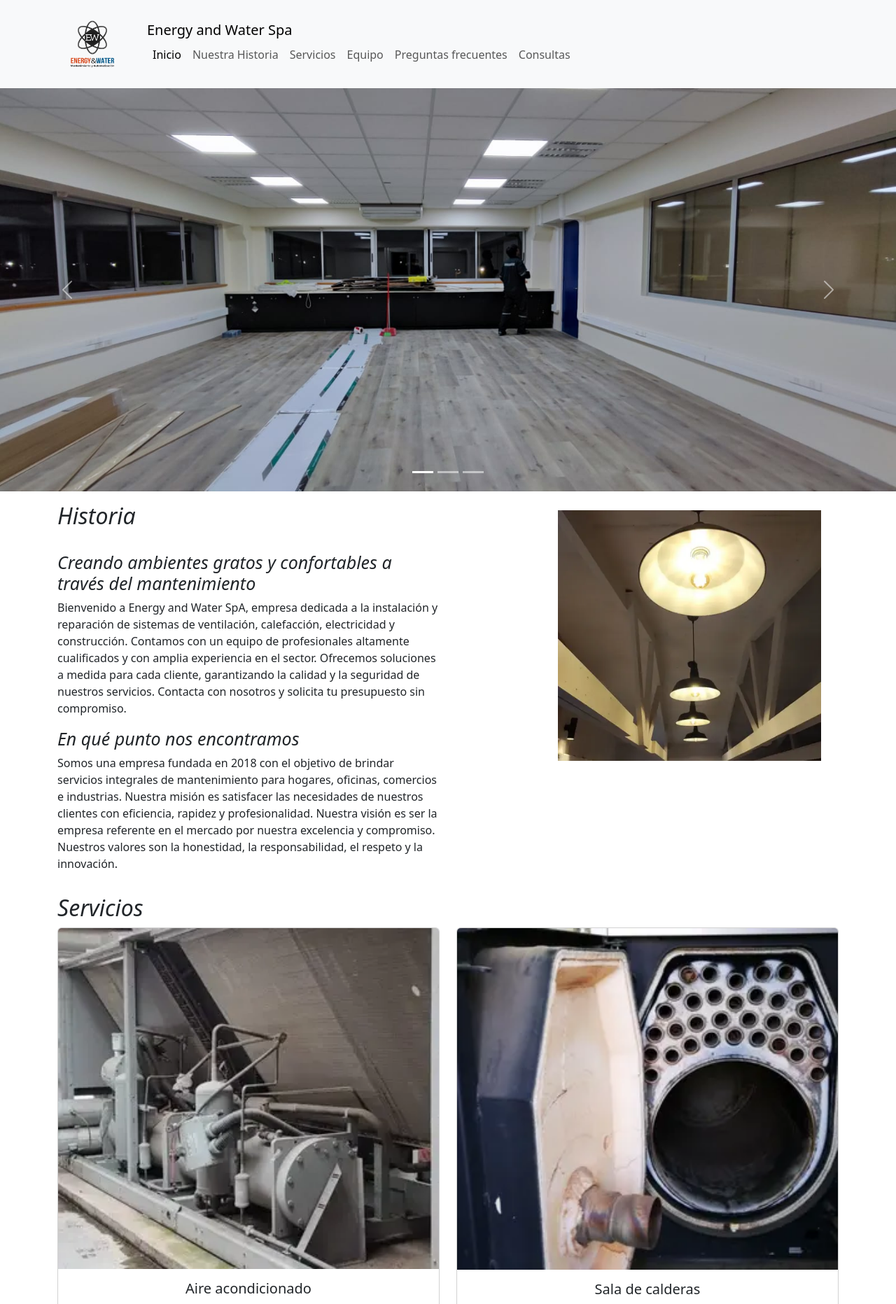
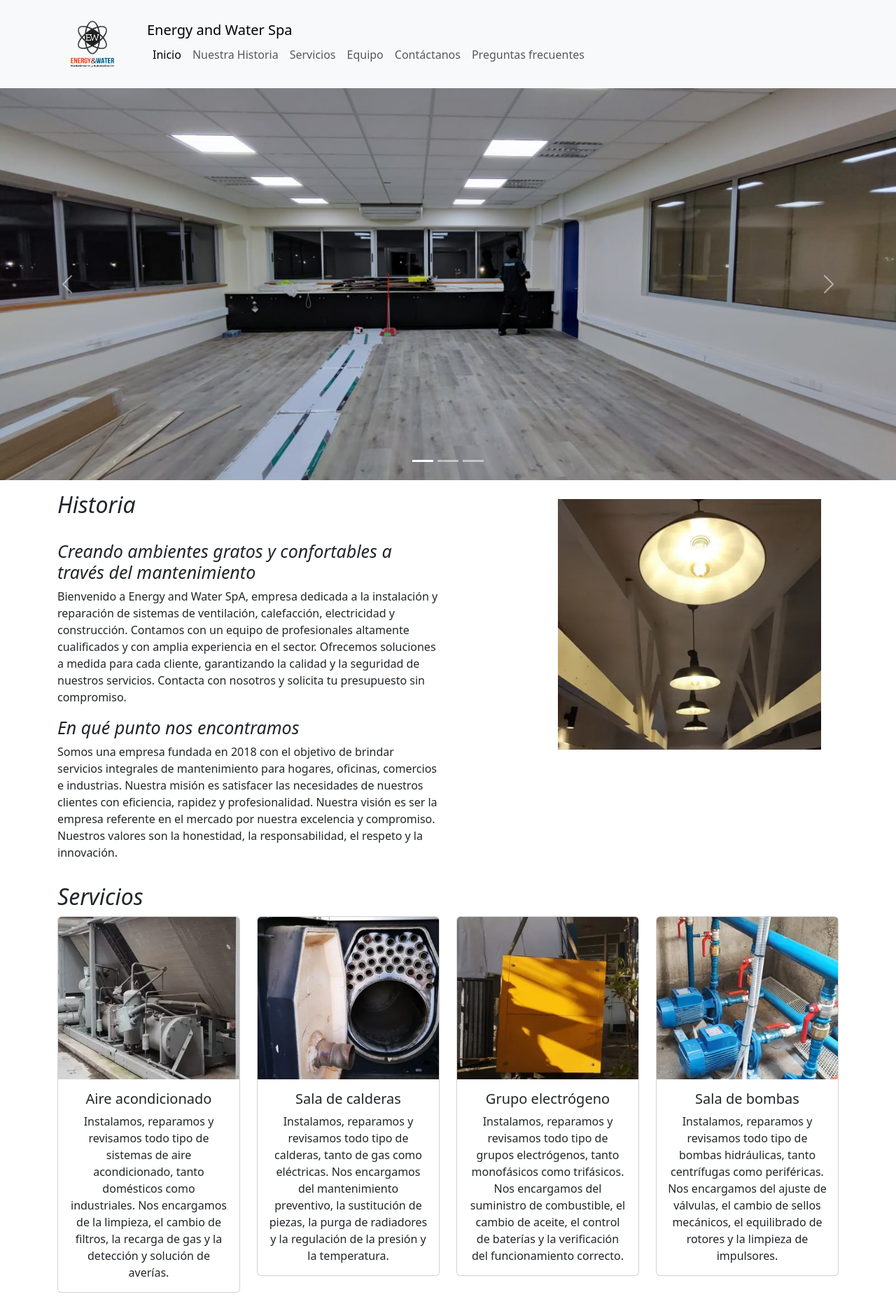
Before and after one commit to Kamikazejar/Ev3Frontend, a PHP site: page / in a window 1280 px wide. Shown: the top 1863 px of the page at 70% size. Run offline with PHP 8.4, Linux system fonts and the light colour scheme.

Commit message:
dev: "modified card layout to fit in one row"

```diff
--- a/assets/css/styles.css
+++ b/assets/css/styles.css
@@ -1,9 +1,9 @@
 @import url('https://fonts.googleapis.com/css?family=Hind:300,400&display=swap');
 
-/* #seccionHistoria, #valoresEmp, #textService {
-  padding-top: 100px;
+.carousel-item {
+  max-height: 35em;
 }
- */
+
 #Img1{
   margin-inline-start: 20%;
 }
--- a/index.html
+++ b/index.html
@@ -31,8 +31,8 @@
                         <a class="nav-link" href="#seccionHistoria">Nuestra Historia</a>
                         <a class="nav-link" href="#seccionServicios">Servicios</a>
                         <a class="nav-link" href="#valoresEmp">Equipo</a>
+                        <a class="nav-link" href="#formulario">Contáctanos</a>
                         <a class="nav-link" href="#seccionFAQs">Preguntas frecuentes</a>
-                        <a class="nav-link" href="#formulario">Consultas</a>
                     </div>
                 </div>
             </div>
@@ -107,7 +107,7 @@
     <section id="seccionServicios">
         <div class="container mt-3">
             <h2 id="textService">Servicios</h2>
-            <div class="row row-cols-1 row-cols-md-2 g-4">
+            <div class="row row-cols-1 row-cols-md-4 g-4">
 
                 <!--Card Aire acondiconado-->
                 <div class="col" id="aireAcondicionado">
```
